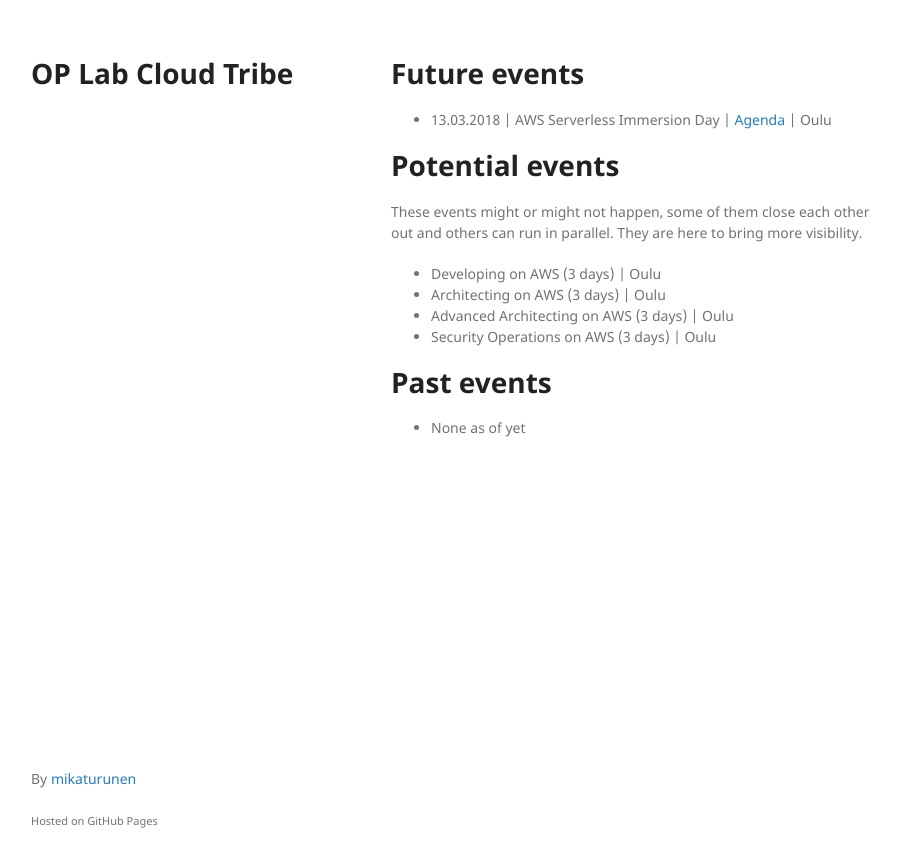
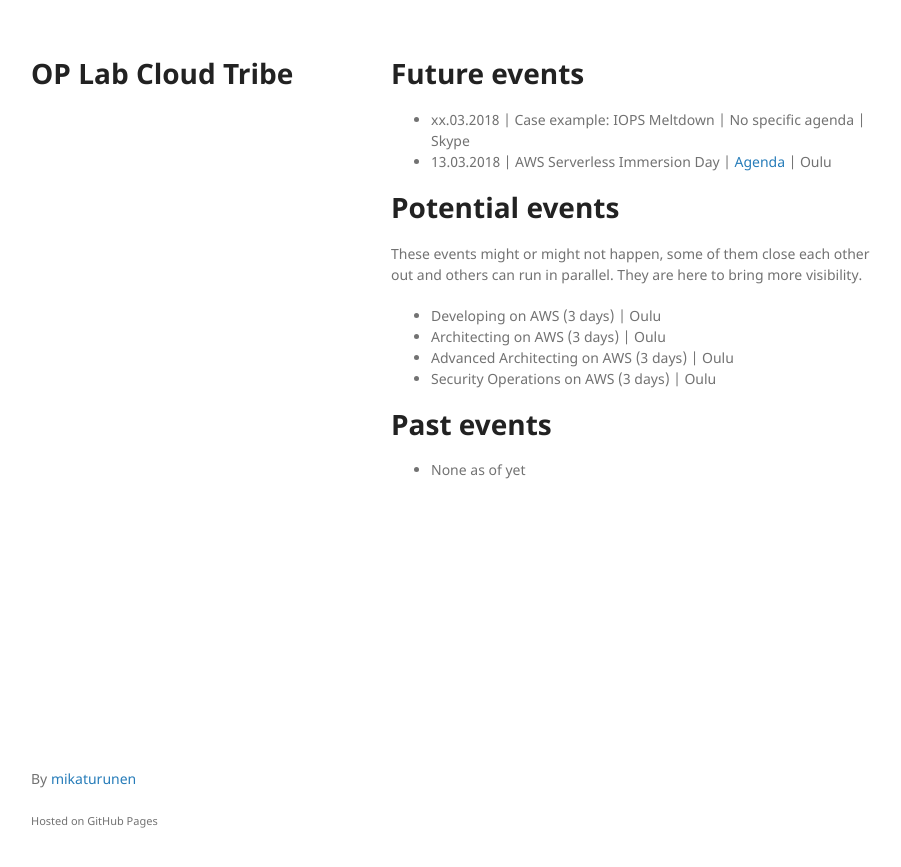
Before and after one commit to mikaturunen/oplab.cloud, a Jekyll site: the page built from index.md, in a window 1280 px wide. Shown: the top 867 px of the page, without its empty margins (179-1080 px from the left). Built offline with Jekyll 4.4.1, drawn with Linux system fonts in a browser that asks for light colours; the repository's description, which GitHub fills in, is left out; our own code applies the rules of GitHub Pages for plain Markdown files.

Commit message:
Update events with new event.

```diff
--- a/index.md
+++ b/index.md
@@ -4,6 +4,7 @@
 
 # Future events
 
+* xx.03.2018 &#124; Case example: IOPS Meltdown &#124; No specific agenda &#124; Skype
 * 13.03.2018 &#124; AWS Serverless Immersion Day &#124; [Agenda](aws-serverless-immersion-day) &#124; Oulu
 
 # Potential events
```
